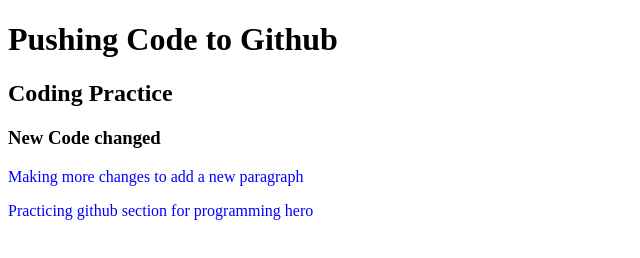
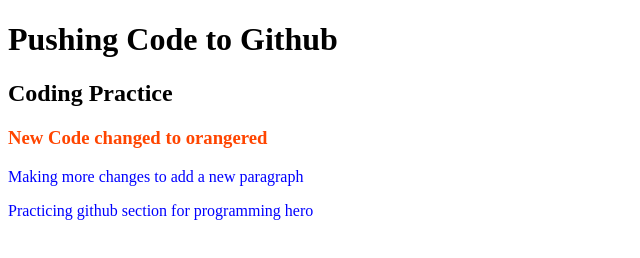
Before and after one commit to tanvirahmed055/my-second-programming-hero-repo, a plain HTML site: page index.html in a window 1280 px wide. Shown: the whole page, without its empty margins (0-640 px from the left). Drawn offline with Linux system fonts and the light colour scheme.

Commit message:
adding more styles

```diff
--- a/index.html
+++ b/index.html
@@ -10,7 +10,7 @@
 <body>
     <h1>Pushing Code to Github</h1>
     <h2>Coding Practice</h2>
-    <h3>New Code changed</h3>
+    <h3>New Code changed to orangered</h3>
     <p>Making more changes to add a new paragraph</p>
     <p>Practicing github section for programming hero</p>
 </body>
--- a/style.css
+++ b/style.css
@@ -1,3 +1,6 @@
 p{
     color: blue;
 }
+h3{
+    color: orangered;
+}
```
